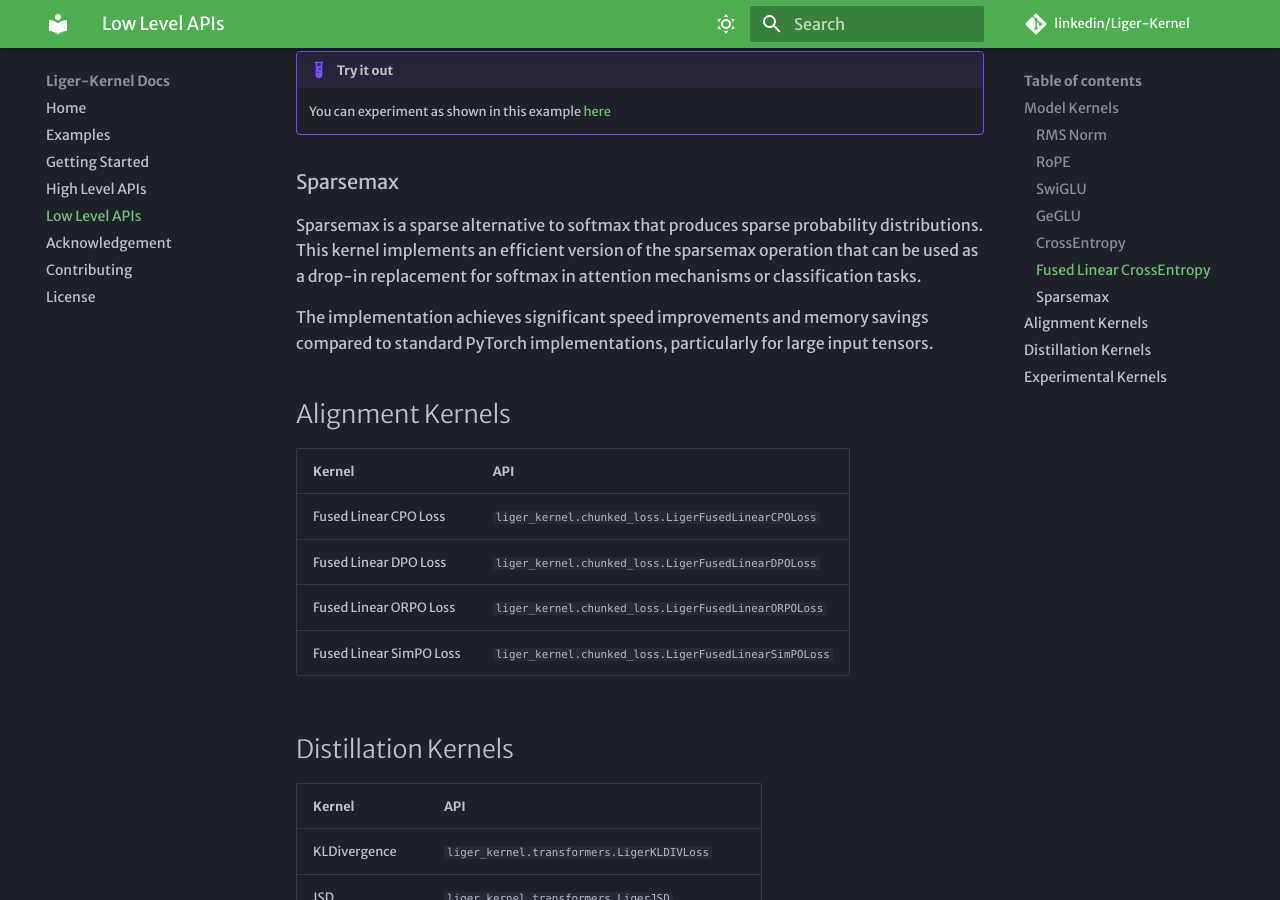
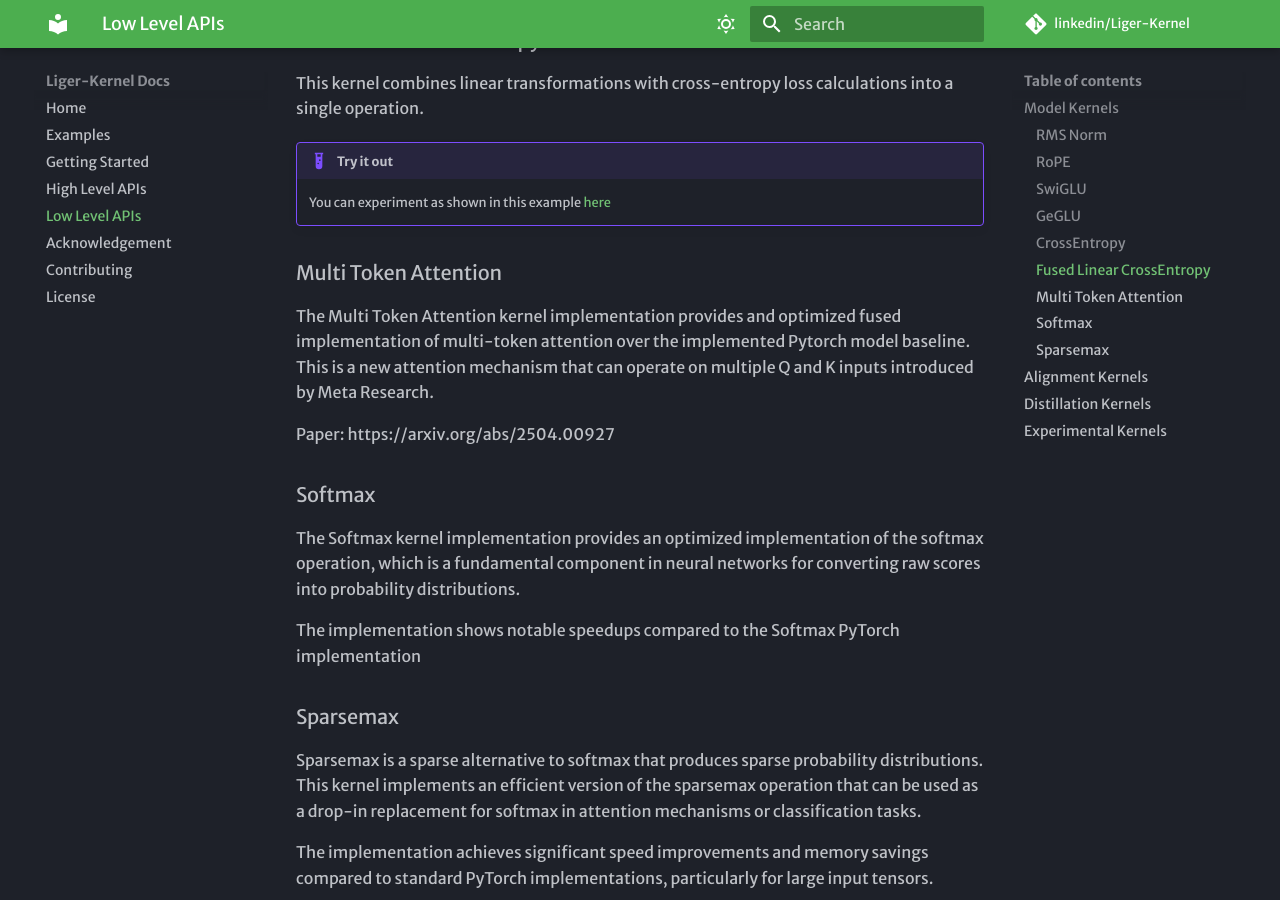
Before and after one commit to linkedin/Liger-Kernel, an MkDocs documentation site: the page built from docs/Low-Level-APIs.md, in a window 1280 px wide and 900 px high, scrolled down 1779 px. Built offline with MkDocs 1.6.1 and Material for MkDocs 9.7.7, drawn with Linux system fonts in a browser that asks for light colours; some web fonts are replaced; comment, search, counter and statistics services are not loaded; some of the changed text lies outside the part shown.

Commit message:
mta + softmax docs (#730)
## Summary
<!--- This is a required section; please describe the main purpose of
this proposed code change. --->

<!---
## Details
This is an optional section; is there anything specific that reviewers
should be aware of?
--->

## Testing Done
<!--- This is a required section; please describe how this change was
tested. --->

<!--
Replace BLANK with your device type. For example, A100-80G-PCIe

Complete the following tasks before sending your PR, and replace `[ ]`
with
`[x]` to indicate you have done them.
-->

- Hardware Type: RTX 3090
- [x] run `make test` to ensure correctness
- [x] run `make checkstyle` to ensure code style
- [x] run `make test-convergence` to ensure convergence

Co-authored-by: Shao Tang <tangshao28@gmail.com>

```diff
--- a/docs/Low-Level-APIs.md
+++ b/docs/Low-Level-APIs.md
@@ -9,6 +9,8 @@
 | GeGLU                           | `liger_kernel.transformers.LigerGEGLUMLP`                   |
 | CrossEntropy                    | `liger_kernel.transformers.LigerCrossEntropyLoss`           |
 | Fused Linear CrossEntropy       | `liger_kernel.transformers.LigerFusedLinearCrossEntropyLoss`|
+| Multi Token Attention           | `liger_kernel.transformers.LigerMultiTokenAttention`        |
+| Softmax                         | `liger_kernel.transformers.LigerSoftmax`                    |
 | Sparsemax                       | `liger_kernel.transformers.LigerSparsemax`                  |
 
 
@@ -51,6 +53,19 @@ This kernel combines linear transformations with cross-entropy loss calculations
 !!! Example "Try it out"
     You can experiment as shown in this example [here](https://colab.research.google.com/drive/1Z2QtvaIiLm5MWOs7X6ZPS1MN3hcIJFbj?usp=sharing)
 
+### Multi Token Attention
+
+The Multi Token Attention kernel implementation provides and optimized fused implementation of multi-token attention over the implemented Pytorch model baseline. This is a new attention mechanism that can operate on multiple Q and K inputs introduced by Meta Research.
+
+Paper: https://arxiv.org/abs/2504.00927
+
+### Softmax
+
+The Softmax kernel implementation provides an optimized implementation of the softmax operation, which is a fundamental component in neural networks for converting raw scores into probability distributions.
+
+The implementation shows notable speedups compared to the Softmax PyTorch implementation
+
+
 ### Sparsemax
 
 Sparsemax is a sparse alternative to softmax that produces sparse probability distributions. This kernel implements an efficient version of the sparsemax operation that can be used as a drop-in replacement for softmax in attention mechanisms or classification tasks.
```
Also changed, not shown: README.md (+2 -0 lines), 3 other files.
